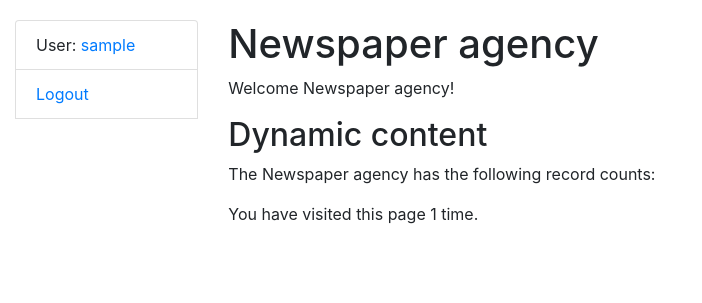
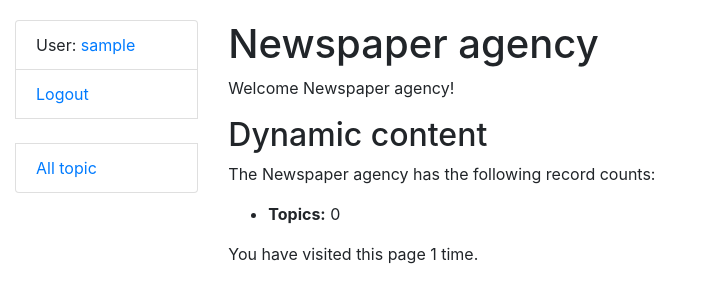
Before and after one commit to 3lobites/first-step-newspaper-agency, a Django app: page / in a window 1280 px wide. Shown: the top 303 px of the page, without its empty margins (0-702 px from the left). Run offline with Django 4.2, Linux system fonts and the light colour scheme; the visitor is signed in with stand-in values (Sample User, id 1); data that the repository does not hold is empty.

Commit message:
Added processing of the list of news topics: viewing, adding, editing, deleting

```diff
--- a/newspaper_agency/urls.py
+++ b/newspaper_agency/urls.py
@@ -1,8 +1,30 @@
 from django.urls import path
-from .views import index
+from .views import index, TopicListView, TopicCreateView, TopicUpdateView, TopicDeleteView
+
 
 urlpatterns = [
     path("", index, name="index"),
+    path(
+        "topic/",
+        TopicListView.as_view(),
+        name="topic-list",
+    ),
+    path(
+        "topic/create/",
+        TopicCreateView.as_view(),
+        name="topic-create",
+    ),
+    path(
+        "topic/<int:pk>/update/",
+        TopicUpdateView.as_view(),
+        name="topic-update",
+    ),
+    path(
+        "topic/<int:pk>/delete/",
+        TopicDeleteView.as_view(),
+        name="topic-delete",
+    ),
+
 ]
 
 app_name = "newspaper_agency"
--- a/newspaper_agency/views.py
+++ b/newspaper_agency/views.py
@@ -1,12 +1,17 @@
 from django.contrib.auth.decorators import login_required
+from django.contrib.auth.mixins import LoginRequiredMixin
 from django.shortcuts import render
+from django.urls import reverse_lazy
+from django.views import generic
+
+from .models import Topic
 
 
 @login_required
 def index(request):
     """View function for the home page of the site."""
 
-    # num_drivers = Driver.objects.count()
+    num_topics = Topic.objects.count()
     # num_cars = Car.objects.count()
     # num_manufacturers = Manufacturer.objects.count()
 
@@ -14,10 +19,48 @@ def index(request):
     request.session["num_visits"] = num_visits + 1
 
     context = {
-        # "num_drivers": num_drivers,
+        "num_topic": num_topics,
         # "num_cars": num_cars,
         # "num_manufacturers": num_manufacturers,
         "num_visits": num_visits + 1,
     }
+    return render(request, "newspaper_agency/index.html", context=context)
 
-    return render(request, "newspaper_agency/index.html", context=context)
+
+class TopicListView(LoginRequiredMixin, generic.ListView):
+    model = Topic
+    context_object_name = "topic_list"
+    template_name = "newspaper_agency/topic_list.html"
+    paginate_by = 5
+
+    # def get_context_data(self, *, object_list=None, **kwargs):
+    #     context = super(TopicListView, self).get_context_data(**kwargs)
+    #     name = self.request.GET.get("name", "")
+    #     context["search_form"] = TopicSearchForm(
+    #         initial={"name": name}
+    #     )
+    #     return context
+    #
+    # def get_queryset(self):
+    #     queryset = Topic.objects.all()
+    #     form = TopicSearchForm(self.request.GET)
+    #     if form.is_valid():
+    #         return queryset.filter(name__icontains=form.cleaned_data["model"])
+    #     return queryset
+
+
+class TopicCreateView(LoginRequiredMixin, generic.CreateView):
+    model = Topic
+    fields = "__all__"
+    success_url = reverse_lazy("newspaper_agency:topic-list")
+
+
+class TopicUpdateView(LoginRequiredMixin, generic.UpdateView):
+    model = Topic
+    fields = "__all__"
+    success_url = reverse_lazy("newspaper_agency:topic-list")
+
+
+class TopicDeleteView(LoginRequiredMixin, generic.DeleteView):
+    model = Topic
+    success_url = reverse_lazy("newspaper_agency:topic-list")
--- a/templates/includes/sidebar.html
+++ b/templates/includes/sidebar.html
@@ -7,5 +7,6 @@
   {% endif %}
 
   <br>
+  <li class="list-group-item"><a href="{% url 'newspaper_agency:topic-list' %}">All topic</a></li>
 
 </ul>
--- a/templates/newspaper_agency/index.html
+++ b/templates/newspaper_agency/index.html
@@ -8,7 +8,7 @@
     <ul>
 <!--        <li><strong>Cars:</strong> {{ num_cars }}</li>-->
 <!--        <li><strong>Drivers:</strong> {{ num_drivers }}</li>-->
-<!--        <li><strong>Manufacturers:</strong> {{ num_manufacturers }}</li>-->
+        <li><strong>Topics:</strong> {{ num_topic }}</li>
     </ul>
 
     <p>You have visited this page
```
Also changed, not shown: templates/newspaper_agency/topic_confirm_delete.html (added, +10 -0 lines), templates/newspaper_agency/topic_form.html (added, +12 -0 lines), templates/newspaper_agency/topic_list.html (added, +52 -0 lines).
